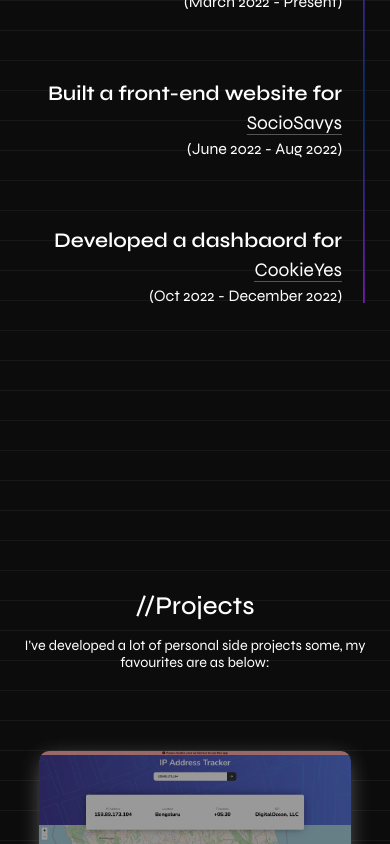
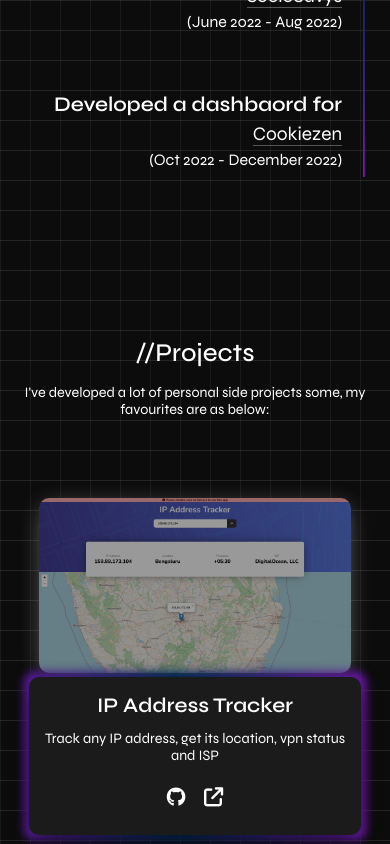
Before and after one commit to tanishqkrk/portfolio, a React (Vite) app: page / in a window 390 px wide. Shown: the part 1260-2104 px from the top of the page. Built offline with nearby package versions, Linux system fonts and the light colour scheme.

Commit message:
new responsiveness updates

```diff
--- a/src/components/Experience/Experience.css
+++ b/src/components/Experience/Experience.css
@@ -85,7 +85,15 @@
 
 @media(max-width:640px) {
     .experience {
+        height: 70vh;
+    }
+
+    .experience {
         margin: 7rem 0;
+    }
+
+    .experience__content {
+        height: 100%;
     }
 
     .experience__title {
@@ -106,7 +114,7 @@
     }
 
     .experience__content--work {
-        height: 70%;
+        height: 100%;
     }
 }
 
--- a/src/components/Experience/Experience.jsx
+++ b/src/components/Experience/Experience.jsx
@@ -21,7 +21,7 @@
                 <div className="experience__content--work">
                     <ExperienceWork title={'Front-end Intern'} firm={'getprobooking.com'} tenure={'March 2022 - Present'} link={'https://www.getprobooking.com/'}></ExperienceWork>
                     <ExperienceWork title={'Built a front-end website for'} firm={'SocioSavys'} tenure={'June 2022 - Aug 2022'}></ExperienceWork>
-                    <ExperienceWork title={'Developed a dashbaord for'} firm={'CookieYes'} tenure={'Oct 2022 - December 2022'}></ExperienceWork>
+                    <ExperienceWork title={'Developed a dashbaord for'} firm={'Cookiezen'} tenure={'Oct 2022 - December 2022'}></ExperienceWork>
                     <div className="experience__content--timeline"></div>
                 </div>
             </div>
--- a/src/components/Projects/GithubProject/GithubProject.css
+++ b/src/components/Projects/GithubProject/GithubProject.css
@@ -100,6 +100,6 @@
     }
 
     .githubproject {
-        width: 100%;
+        width: 90%;
     }
 }
--- a/src/components/Technologies/Technologies.css
+++ b/src/components/Technologies/Technologies.css
@@ -152,4 +152,8 @@
         width: 60px;
         height: 60px;
     }
+
+    .technologies__list--item {
+        padding: .5rem;
+    }
 }
--- a/src/theme/App.css
+++ b/src/theme/App.css
@@ -7,7 +7,7 @@
   color: var(--font-color);
   /* background-color: #000000; */
   opacity: 1;
-  background-image: linear-gradient(rgba(255, 255, 255, 0.05) 1px, transparent 1px), linear-gradient(to right, rgba(255, 255, 255, 0.05) 1px, #0C0C0C 1px);
+  background-image: linear-gradient(rgba(255, 255, 255, 0.1) 1px, transparent 1px), linear-gradient(to right, rgba(255, 255, 255, 0.1) 1px, #0C0C0C 1px);
   background-size: 30px 30px;
   user-select: none;
   overflow-x: hidden;
```
